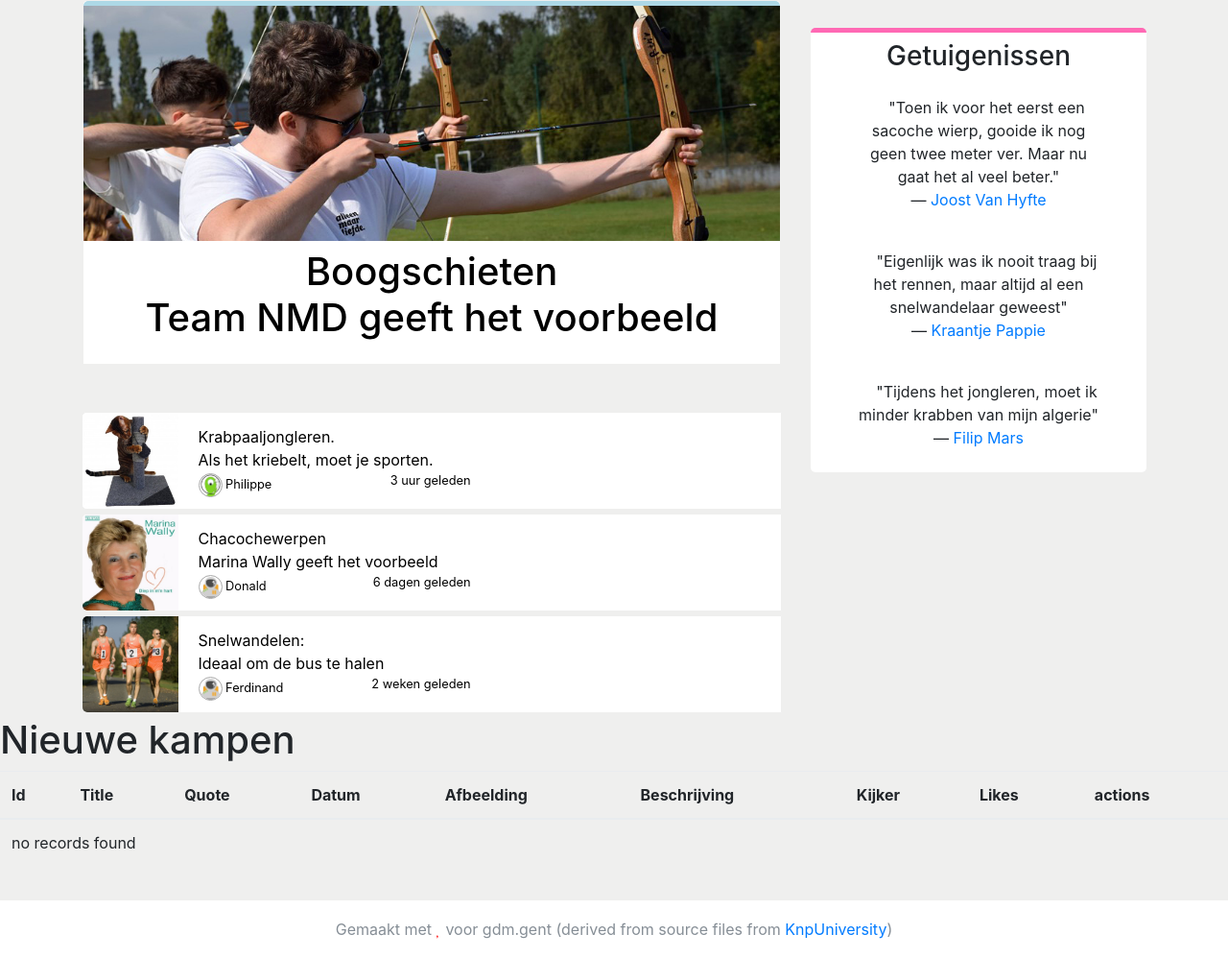
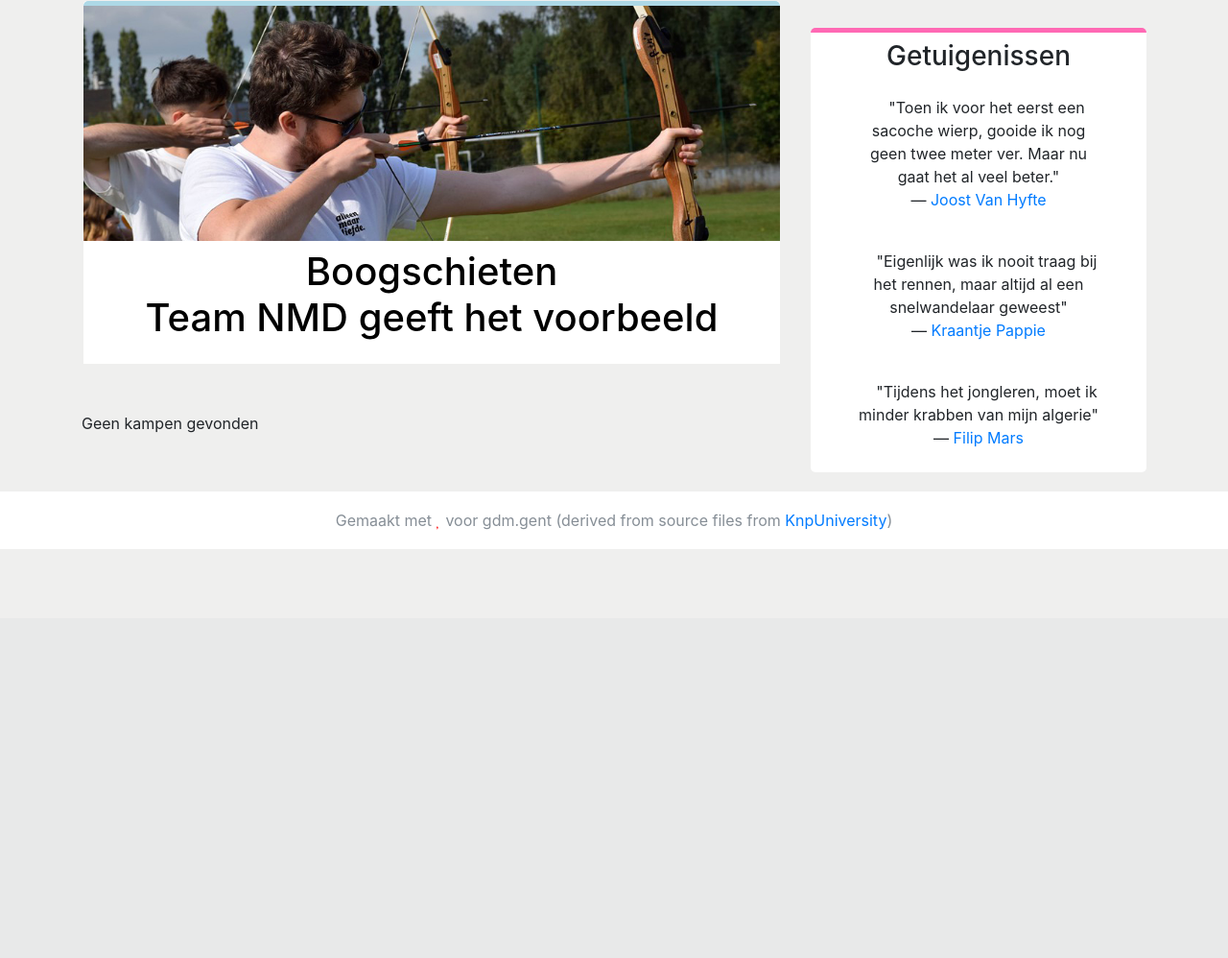
Before and after one commit to cms-development/labo-week-2-imramuha-1, a Symfony app: template templates/views/index.html.twig in a window 1280 px wide. Shown: the part 156-1154 px from the top of the page at 96% size. After the commit the page ends 728 px from the top, so only its background shows below. Run offline with Twig, Linux system fonts and the light colour scheme; the template is opened without the code that fills it, so the values that code supplies are empty; some libraries are stand-ins or nearby versions; some web fonts are replaced.

Commit message:
final commit

```diff
--- a/src/Controller/KampenController.php
+++ b/src/Controller/KampenController.php
@@ -9,6 +9,7 @@ use Symfony\Bundle\FrameworkBundle\Controller\AbstractController;
 use Symfony\Component\HttpFoundation\Request;
 use Symfony\Component\HttpFoundation\Response;
 use Symfony\Component\Routing\Annotation\Route;
+
 
 /**
  * @Route("/kampen")
--- a/templates/views/index.html.twig
+++ b/templates/views/index.html.twig
@@ -12,47 +12,29 @@
 			<a class="main-article-link" href="#">
 				<div class="main-article mb-5 pb-3">
 					<img src="images/boogschieten.jpg" alt="boogschieten">
+
 					<h1 class="text-center mt-2">Boogschieten <br>Team NMD geeft het voorbeeld</h1>
 				</div>
 			</a>
 
 			<!-- Supporting Camps -->
-
+			{% for kampen in kampens %}
 				<div class="article-container my-1">
-				<a href="camp.html">
+					<a href="{{ path('kampen_show', {'id': kampen.id}) }}">
 						<img class="article-img" src="images/krabpaal.png">
 						<div class="article-title d-inline-block pl-3 align-middle">
-						<span>Krabpaaljongleren.<br> Als het kriebelt, moet je sporten.</span>
+							<span>{{ kampen.title }}<br>{{ kampen.quote }}</span>
 							<br>
 							<span class="align-left article-details"><img class="article-author-img rounded-circle" src="images/alien-profile.png"> Philippe </span>
-						<span class="pl-5 article-details float-right"> 3 uur geleden</span>
+							<span class="pl-5 article-details float-right">{{ kampen.datum ? kampen.datum|date('Y-m-d H:i:s') : '' }}</span>
 						</div>
 					</a>
 				</div>
 
-			<div class="article-container my-1">
-				<a href="#">
-					<img class="article-img"  src="images/marina.jpg">
-					<div class="article-title d-inline-block pl-3 align-middle">
-						<span>Chacochewerpen <br> Marina Wally geeft het voorbeeld</span>
-						<br>
-						<span class="align-left article-details"><img class="article-author-img rounded-circle" src="images/astronaut-profile.png"> Donald </span>
-						<span class="pl-5 article-details float-right"> 6 dagen geleden</span>
-					</div>
-				</a>
-			</div>
+			{% else %}
+					<div colspan="9">Geen kampen gevonden</div>
+			{% endfor %}
 
-			<div class="article-container my-1">
-				<a href="#">
-					<img class="article-img" src="images/snelwandelen.png">
-					<div class="article-title d-inline-block pl-3 align-middle">
-						<span>Snelwandelen: <br> Ideaal om de bus te halen</span>
-						<br>
-						<span class="align-left article-details"><img class="article-author-img rounded-circle" src="images/astronaut-profile.png"> Ferdinand </span>
-						<span class="pl-5 article-details float-right"> 2 weken geleden</span>
-					</div>
-				</a>
-			</div>
 
 		</div>
 
@@ -74,43 +56,5 @@
 </div>
 
 
- <h1>Nieuwe kampen</h1>
 
-    <table class="table">
-        <thead>
-            <tr>
-                <th>Id</th>
-                <th>Title</th>
-                <th>Quote</th>
-                <th>Datum</th>
-                <th>Afbeelding</th>
-                <th>Beschrijving</th>
-                <th>Kijker</th>
-                <th>Likes</th>
-                <th>actions</th>
-            </tr>
-        </thead>
-        <tbody>
-        {% for kampen in kampens %}
-            <tr>
-                <td>{{ kampen.id }}</td>
-                <td>{{ kampen.title }}</td>
-                <td>{{ kampen.quote }}</td>
-                <td>{{ kampen.datum ? kampen.datum|date('Y-m-d H:i:s') : '' }}</td>
-                <td>{{ kampen.afbeelding }}</td>
-                <td>{{ kampen.beschrijving }}</td>
-                <td>{{ kampen.kijker ? 'Yes' : 'No' }}</td>
-                <td>{{ kampen.likes ? kampen.likes|join(', ') : '' }}</td>
-                <td>
-                    <a href="{{ path('kampen_show', {'id': kampen.id}) }}">show</a>
-                    <a href="{{ path('kampen_edit', {'id': kampen.id}) }}">edit</a>
-                </td>
-            </tr>
-        {% else %}
-            <tr>
-                <td colspan="9">no records found</td>
-            </tr>
-        {% endfor %}
-        </tbody>
-    </table>
 {% endblock %}
```
Also changed, not shown: src/Controller/HomeController.php (+13 -3 lines). Lines whose indentation alone changed are shown as unchanged.
